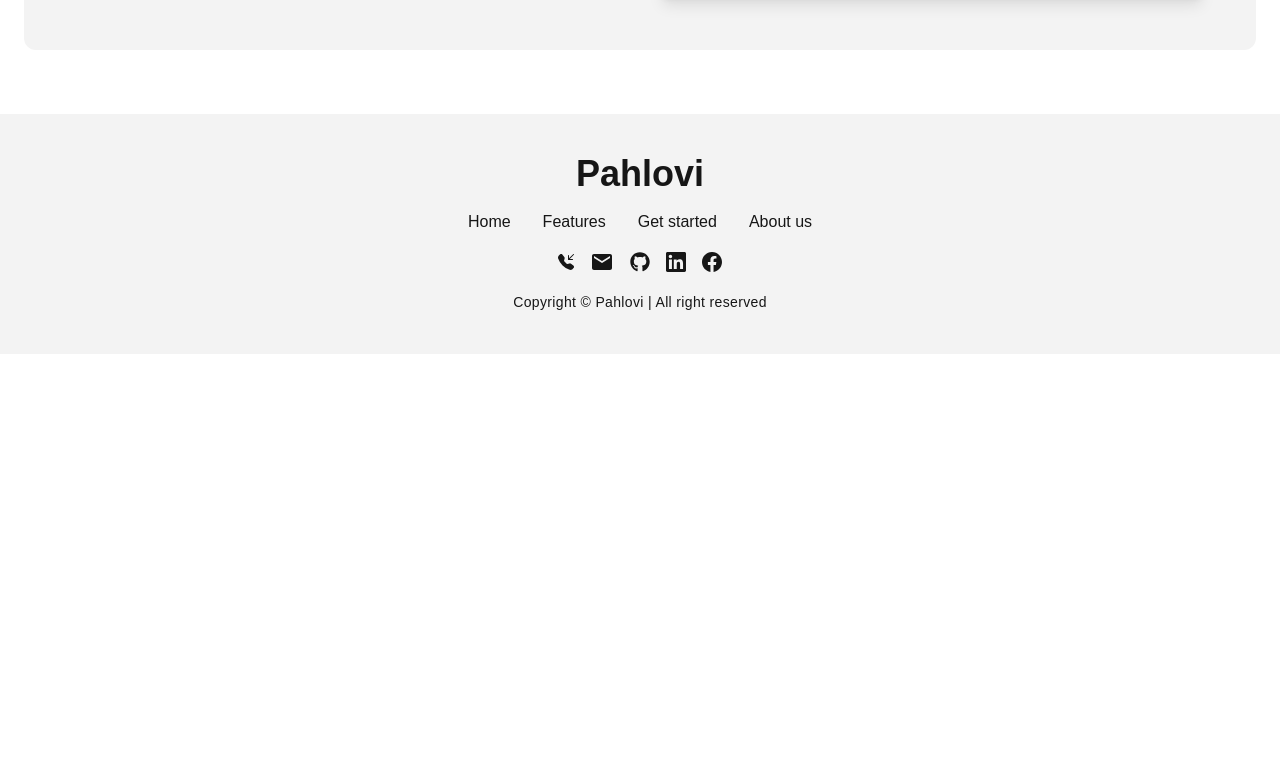
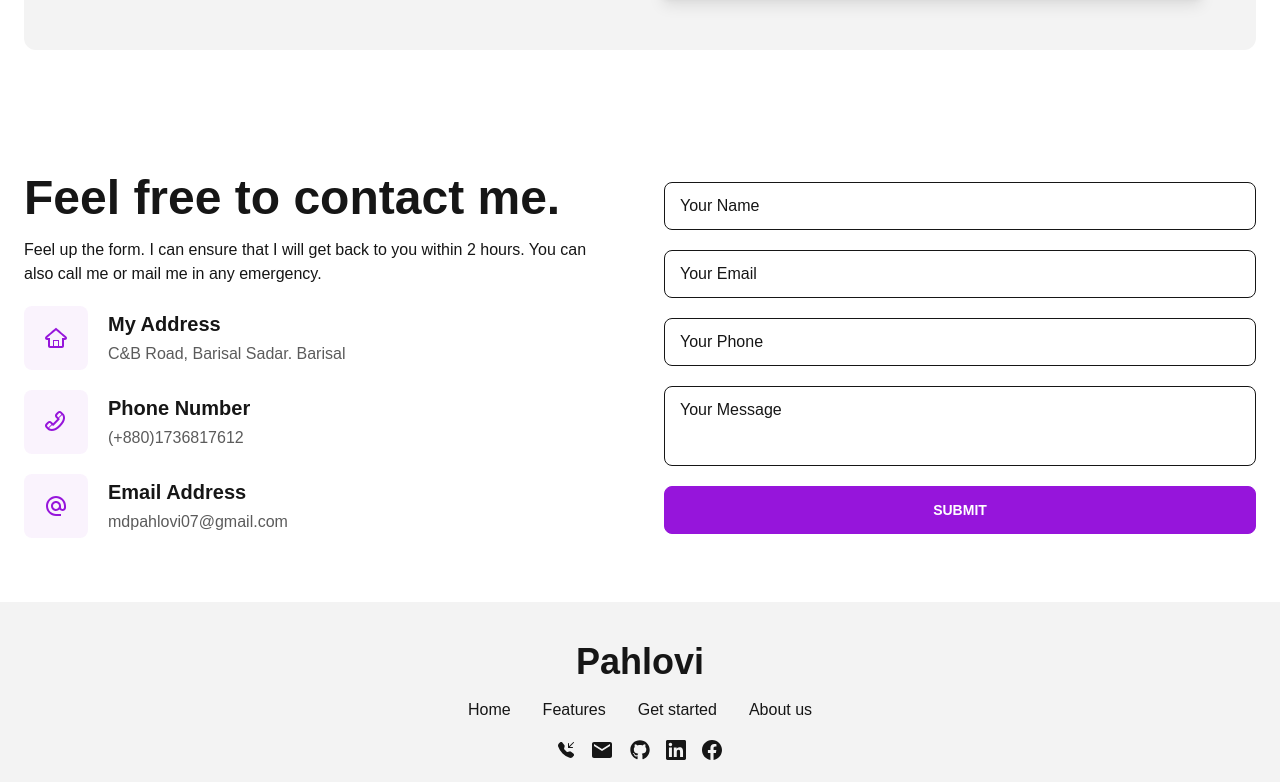
Before and after one commit to mdpahlovi/pahlovi-portfolio, a React (Create React App) app: page / in a window 1280 px wide. Shown: the part 1450-2232 px from the top of the page. Before the commit the page ends 1804 px from the top, so only its background shows below. Built offline with nearby package versions, Linux system fonts and the light colour scheme.

Commit message:
Contact Form Added

```diff
--- /dev/null
+++ b/src/Components/ButtonSubmit.js
@@ -0,0 +1,11 @@
+import React from "react";
+
+const ButtonSubmit = ({ children }) => {
+    return (
+        <button type="submit" className="btn btn-primary w-full">
+            {children}
+        </button>
+    );
+};
+
+export default ButtonSubmit;
--- a/src/Components/Input.js
+++ b/src/Components/Input.js
@@ -1,6 +1,6 @@
 import React from "react";
 
-const Input = ({ type, name, text }) => {
+const Input = ({ type, name, text, textField }) => {
     const handelLabel = (event) => {
         const input = event.target;
         const label = event.target.nextSibling;
@@ -14,7 +14,12 @@ const Input = ({ type, name, text }) => {
     };
     return (
         <div onBlur={handelLabel} className="relative">
-            <input type={type} name={name} className="input-field peer" required={type === "email" || type === "password" ? true : false} />
+            <input
+                type={type}
+                name={name}
+                className={`input-field peer ${textField ? "h-20" : ""}`}
+                required={type === "email" || type === "password" ? true : false}
+            />
             <label htmlFor={name} className="input-label peer-focus:label-top">
                 {text}
             </label>
--- a/src/Pages/About.js
+++ b/src/Pages/About.js
@@ -1,5 +1,5 @@
 import React from "react";
-import AboutMe from "../Components/AboutMe";
+import AboutMe from "./Home/AboutMe";
 
 const About = () => {
     return (
--- /dev/null
+++ b/src/Pages/Contact.js
@@ -0,0 +1,13 @@
+import React from "react";
+import ContactForm from "./Home/ContactForm";
+
+const Contact = () => {
+    return (
+        <>
+            <div>This is contact page</div>
+            <ContactForm />
+        </>
+    );
+};
+
+export default Contact;
--- a/src/Components/AboutMe.js
+++ b/src/Pages/Home/AboutMe.js
@@ -1,6 +1,6 @@
 import React from "react";
-import Profile from "../Assets/Profile.png";
-import Button from "./Button";
+import Profile from "../../Assets/Profile.png";
+import Button from "../../Components/Button";
 
 const AboutMe = () => {
     return (
--- /dev/null
+++ b/src/Pages/Home/ContactForm.js
@@ -0,0 +1,58 @@
+import React from "react";
+import { TiHomeOutline, TiPhoneOutline } from "react-icons/ti";
+import { MdAlternateEmail } from "react-icons/md";
+import Input from "../../Components/Input";
+import ButtonSubmit from "../../Components/ButtonSubmit";
+
+const ContactForm = () => {
+    return (
+        <section className="my-container section-gap">
+            <div className="grid grid-cols-1 lg:grid-cols-2 gap-8 sm:gap-12 items-center">
+                <div className="space-y-5">
+                    <h2 className="title">Feel free to contact me.</h2>
+                    <p className="max-w-2xl">
+                        Feel up the form. I can ensure that I will get back to you within 2 hours. You can also call me or mail me in any emergency.
+                    </p>
+                    <div className="flex items-center">
+                        <div className="icon-bg">
+                            <TiHomeOutline />
+                        </div>
+                        <div className="w-full">
+                            <h4 className="font-bold text-xl mb-1">My Address</h4>
+                            <p className="opacity-70">C&B Road, Barisal Sadar. Barisal</p>
+                        </div>
+                    </div>
+                    <div className="flex items-center">
+                        <div className="icon-bg">
+                            <TiPhoneOutline />
+                        </div>
+                        <div className="w-full">
+                            <h4 className="font-bold text-xl mb-1">Phone Number</h4>
+                            <p className="opacity-70">(+880)1736817612</p>
+                        </div>
+                    </div>
+                    <div className="flex items-center">
+                        <div className="icon-bg">
+                            <MdAlternateEmail />
+                        </div>
+                        <div className="w-full">
+                            <h4 className="font-bold text-xl mb-1">Email Address</h4>
+                            <p className="opacity-70">mdpahlovi07@gmail.com</p>
+                        </div>
+                    </div>
+                </div>
+                <div className="rounded-lg">
+                    <form className="space-y-5">
+                        <Input type={"text"} name={"name"} text={"Your Name"} />
+                        <Input type={"email"} name={"email"} text={"Your Email"} />
+                        <Input type={"text"} name={"phone"} text={"Your Phone"} />
+                        <Input type={"text"} name={"message"} text={"Your Message"} textField />
+                        <ButtonSubmit>Submit</ButtonSubmit>
+                    </form>
+                </div>
+            </div>
+        </section>
+    );
+};
+
+export default ContactForm;
--- a/src/Pages/Home/Hero.js
+++ b/src/Pages/Home/Hero.js
@@ -2,6 +2,7 @@ import React from "react";
 import Banner from "../../Assets/Banner.svg";
 import Typewriter from "typewriter-effect";
 import Button from "../../Components/Button";
+import { Link } from "react-router-dom";
 
 const Hero = () => {
     return (
@@ -19,8 +20,12 @@ const Hero = () => {
                     />
                 </h3>
                 <div className="space-x-4 pt-2">
-                    <Button>Portfolio</Button>
-                    <Button>Contact Me</Button>
+                    <Link to="/works">
+                        <Button>Portfolio</Button>
+                    </Link>
+                    <Link to="/contact">
+                        <Button>Contact Me</Button>
+                    </Link>
                 </div>
             </div>
             <div className="hidden md:flex justify-end">
--- a/src/Pages/Home/Home.js
+++ b/src/Pages/Home/Home.js
@@ -1,10 +1,11 @@
 import React from "react";
 import Hero from "./Hero";
-import AboutMe from "../../Components/AboutMe";
-import { Tab } from "@headlessui/react";
+import AboutMe from "./AboutMe";
 import Skills from "./Skills";
 import Experience from "./Experience";
 import Education from "./Education";
+import ContactForm from "./ContactForm";
+import { Tab } from "@headlessui/react";
 
 function classNames(...classes) {
     return classes.filter(Boolean).join(" ");
@@ -44,6 +45,7 @@ const Home = () => {
                     </Tab.Panels>
                 </Tab.Group>
             </div>
+            <ContactForm />
         </>
     );
 };
--- /dev/null
+++ b/src/Pages/Services.js
@@ -0,0 +1,7 @@
+import React from "react";
+
+const Services = () => {
+    return <div>THis is services</div>;
+};
+
+export default Services;
--- /dev/null
+++ b/src/Pages/Works.js
@@ -0,0 +1,7 @@
+import React from "react";
+
+const Works = () => {
+    return <div>This is works</div>;
+};
+
+export default Works;
--- a/src/index.css
+++ b/src/index.css
@@ -15,6 +15,9 @@
     .title {
         @apply text-[42px] leading-9 lg:leading-10 lg:text-5xl font-bold;
     }
+    .icon-bg {
+        @apply mr-5 p-5 rounded-lg bg-primary/5 text-primary text-2xl;
+    }
     .line-x {
         @apply flex items-center before:flex-1 before:border before:border-base-content/50  after:flex-1 after:border after:border-base-content/50;
     }
```
Also changed, not shown: src/Routes/routes.js (+16 -1 lines).
